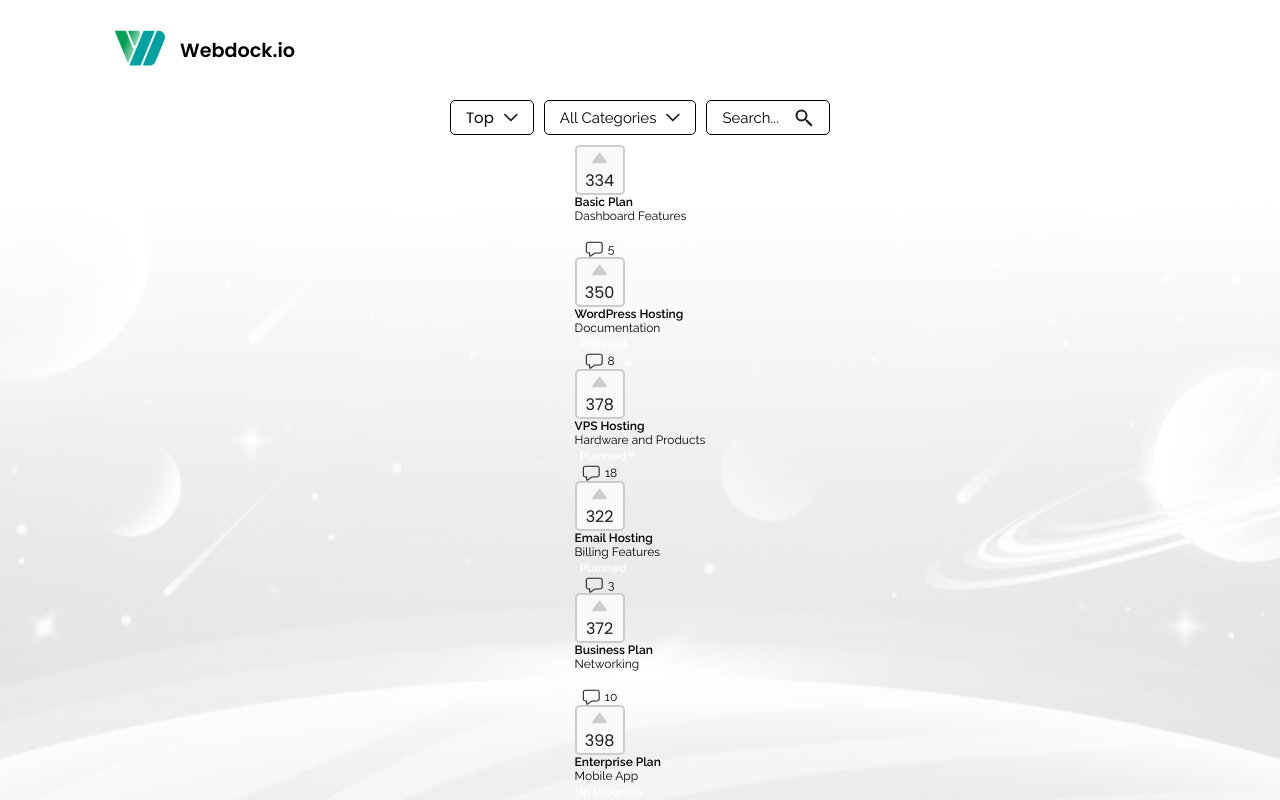
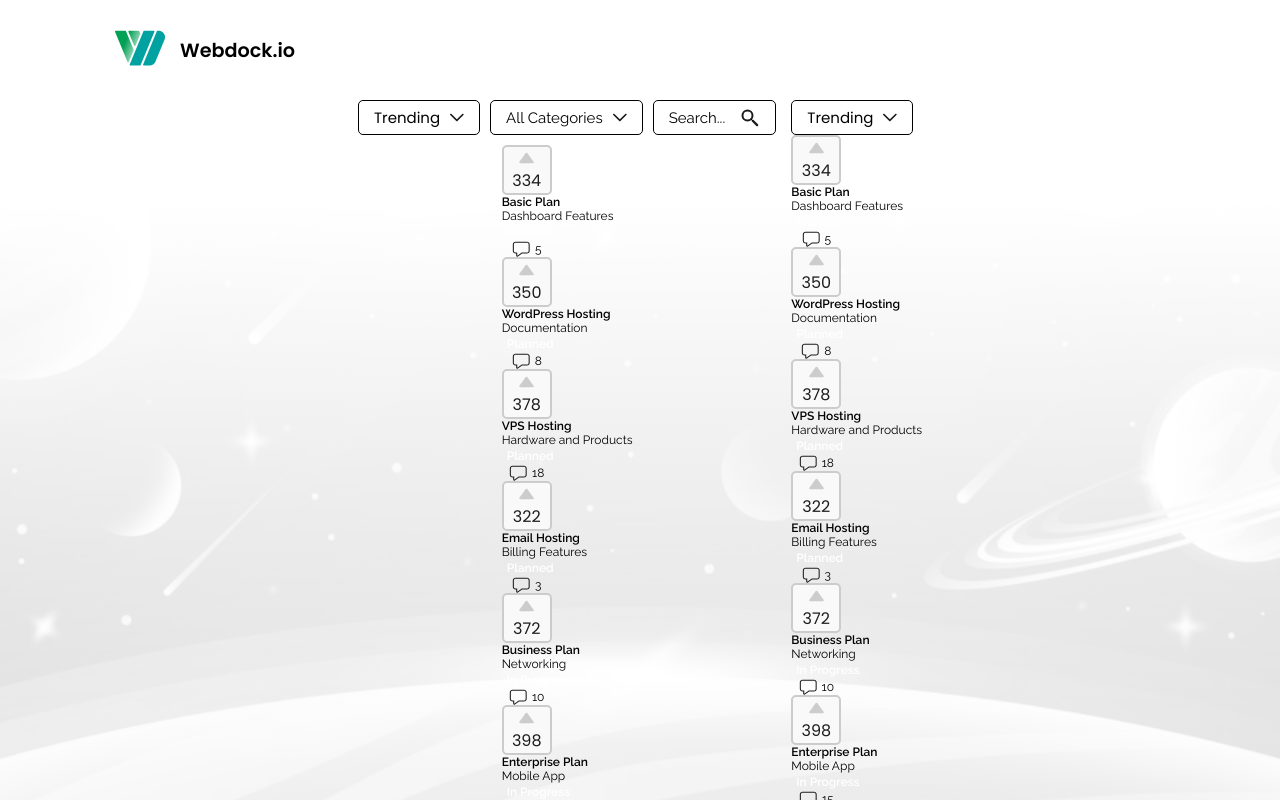
Before and after one commit to soklope/webdock, a React (Vite) app in the folder webdock-app/: page /sort in a window 1280 px wide. Shown: the top 800 px of the page. Built offline with nearby package versions, Linux system fonts and the light colour scheme.

Commit message:
SortFunction.jsx  - Trending is selected as default instead of top

```diff
--- a/webdock-app/src/components/SortFunctionAndFilterContainer/FilterContainer/FilterContainer.jsx
+++ b/webdock-app/src/components/SortFunctionAndFilterContainer/FilterContainer/FilterContainer.jsx
@@ -7,7 +7,7 @@ import RoadmapChildren from '../../RoadmapChildren/RoadmapChildren';
 export default function FilterContainer() {
    // State variables for sorting
   const [isSortDropdownOpen, setSortDropdownOpen] = useState(false);
-  const [selectedSortOption, setSelectedSortOption] = useState('Top');
+  const [selectedSortOption, setSelectedSortOption] = useState('Trending');
   const [dataToSort, setDataToSort] = useState([...plannedArrayDb, ...inProgressArrayDb, ...completeArrayDb]);
   const sortRef = useRef(null);
 
--- a/webdock-app/src/components/SortFunctionAndFilterContainer/SortFunction/SortFunction.jsx
+++ b/webdock-app/src/components/SortFunctionAndFilterContainer/SortFunction/SortFunction.jsx
@@ -6,7 +6,7 @@ import RoadmapChildren from '../../RoadmapChildren/RoadmapChildren';
 
 export default function SortFunction() {
   const [isDropdownOpen, setDropdownOpen] = useState(false);
-  const [selectedSortOption, setSelectedSortOption] = useState('');
+  const [selectedSortOption, setSelectedSortOption] = useState('Trending');
   const [dataToSort, setDataToSort] = useState([...plannedArrayDb, ...inProgressArrayDb, ...completeArrayDb]);
   const sortRef = useRef(null);
 
--- a/webdock-app/src/components/SortFunctionAndFilterContainer/SortFunctionFilterContainer.jsx
+++ b/webdock-app/src/components/SortFunctionAndFilterContainer/SortFunctionFilterContainer.jsx
@@ -1,5 +1,5 @@
 // import SearchFunction from './SearchFunction/SearchFunction';
-// import SortFunction from './SortFunction/SortFunction';'./SortFunction/SortFunction.jsx'
+import SortFunction from './SortFunction/SortFunction';'./SortFunction/SortFunction.jsx'
 import '../SortFunctionAndFilterContainer/SortFunctionFilterContainer.scss';
 import FilterContainer from './FilterContainer/FilterContainer';
 
@@ -7,6 +7,7 @@ export default function SortFunctionAndFilterContainer() {
     return (
         <div className="sort-function-and-filter-container">
             <FilterContainer />
+            <SortFunction />
         </div>
     )
 }
```
